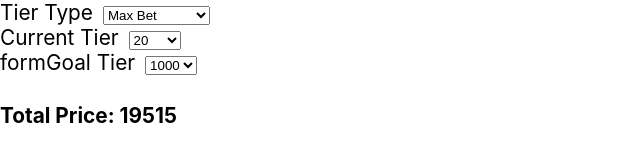
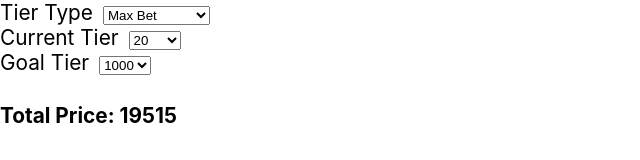
Before and after one commit to lgmbldm/tier-cost-calculator, a React (Create React App) app: page / in a window 1280 px wide. Shown: the top 160 px of the page, without its empty margins (0-640 px from the left). Built offline with nearby package versions, Linux system fonts and the light colour scheme.

Commit message:
Removed typo

```diff
--- a/src/App.js
+++ b/src/App.js
@@ -58,8 +58,8 @@ function App() {
           )}
         </select>
       </div>
-      <div>form
-            <label>Goal Tier</label>
+      <div>
+        <label>Goal Tier</label>
         <select value={goal} onChange={event => setGoal(event.target.value)}>
           {tiers && tiers[tierType].map(tier =>
             <option value={tier.amount} key={tier.amount}>{tier.amount}</option>
```
